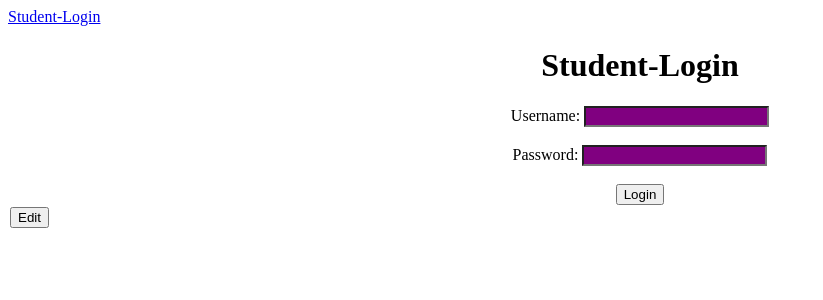
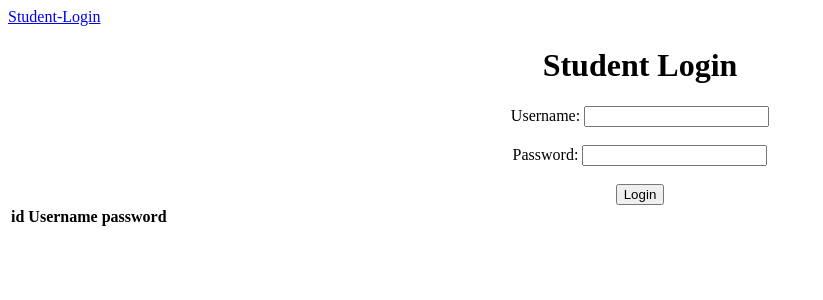
Before and after one commit to pavithraravi1902/student-app, an Angular app: page /studentData in a window 1280 px wide. Shown: the top 300 px of the page, without its empty margins (0-823 px from the left). Built offline with nearby package versions, Linux system fonts and the light colour scheme.

Commit message:
changes committed

```diff
--- a/src/app/student-data/student-data.component.html
+++ b/src/app/student-data/student-data.component.html
@@ -1,40 +1,39 @@
+<form>
     <div style="text-align:center" class="container">
         <div>
             <h1>{{heading}}</h1>
             <div class="body">
                 Username:
-            <input style="background-color:purple;" type={{typeName}} name="uname" id="uname" [(ngModel)]="uName">
+                <input type="text" name="username" #uname [(ngModel)]="userName">
                 <br />
                 <br />
                 Password:
-            <input style="background-color:purple;" type={{typeName1}} name="check" id="check" [(ngModel)]="passWord">
+                <input type="password" name="password" #check [(ngModel)]="passWord">
                 <br />
                 <br />
-            <button type="submit" (click)="addInfo()">Login</button>
+                <button (click)="login()">Login</button>
             </div>
         </div>
     </div>
-
-<!--<table style="border:2px">
-    <tr>
-        <div *ngFor="let elt of unameContainer">
-            {{elt}}
+    <table style="border:1px">
+        <thead>
+            <th>id</th>
+            <th>Username</th>
+            <th>password</th>
+            <th></th>
+            <th></th>
+        </thead>
+        <tbody>
+                <div *ngFor="let elt of data">
+                    <td>
+                        {{elt.id + 1}}
+                    </td>
+                    <td>
+                        {{elt.username}}
+                    </td>
+                    <td>
+                        {{elt.password}}
+                    </td>
                 </div>
-    </tr>
-    <tr>
-        <div *ngFor="let elt1 of passwordContainer">
-            {{elt1}}
-        </div>
-    </tr>
-    <button>Edit</button>
-    <button>Delete</button>
-</table>-->
-<table style="border:1px">
-<div *ngFor="let elt of dataHolder">
-    {{elt}}
-</div>
-<div *ngFor="let elt1 of dataHolder1">
-    {{elt1}}
-</div>
-<button (click)="editData()">Edit</button>
+        </tbody>
     </table>
--- a/src/app/student-data/student-data.component.ts
+++ b/src/app/student-data/student-data.component.ts
@@ -1,7 +1,7 @@
 import { Component, OnInit } from '@angular/core';
 type requiredType = {
-  username: "string"
-  password: "string"
+  id: "number"
+  name: "string"
 };
 @Component({
   selector: 'app-student-data',
@@ -9,32 +9,26 @@ type requiredType = {
   styleUrls: ['./student-data.component.scss']
 })
 export class StudentDataComponent implements OnInit {
-  public heading: Array<string> = ["Student-Login"];
-  public uName: string = "";
+  public heading: string = "Student Login";
+  public userName: string = "";
   public passWord: string = "";
-  public typeName: string = "text";
-  public typeName1: string = "password"
-  public dataHolder: Array<string> = [];
-  public dataHolder1: Array<string> = [];
-  public isEmpty=true;
+  public data: any = [];
   constructor() { }
 
   ngOnInit(): void {
   }
-  addInfo(): any {
-    if (this.uName == "") {
-      return this.uName="Enter username";
+  login() {
+    if (this.userName == "") {
+      alert("Enter Username");
     }
-    if (this.passWord == "" && this.passWord.length <= 8) {
-      return this.passWord="Enter Strong password";
-    } else {
-      this.dataHolder.push(this.uName);
-      this.dataHolder1.push(this.passWord);
-      this.uName="";
-      this.passWord="";
+    if (this.passWord == "") {
+      alert("Enter Strong Password");
     }
-  }
-  editData(){
-      return this.dataHolder.push(this.uName);
+    if(this.userName != "" && this.passWord !=""){
+    this.data.push({ id: this.data.length, username: this.userName, password: this.passWord })
+    console.log(this.data);
+    }
+    this.userName = "";
+    this.passWord = "";
   }
 }
```
Lines whose indentation alone changed are shown as unchanged.
